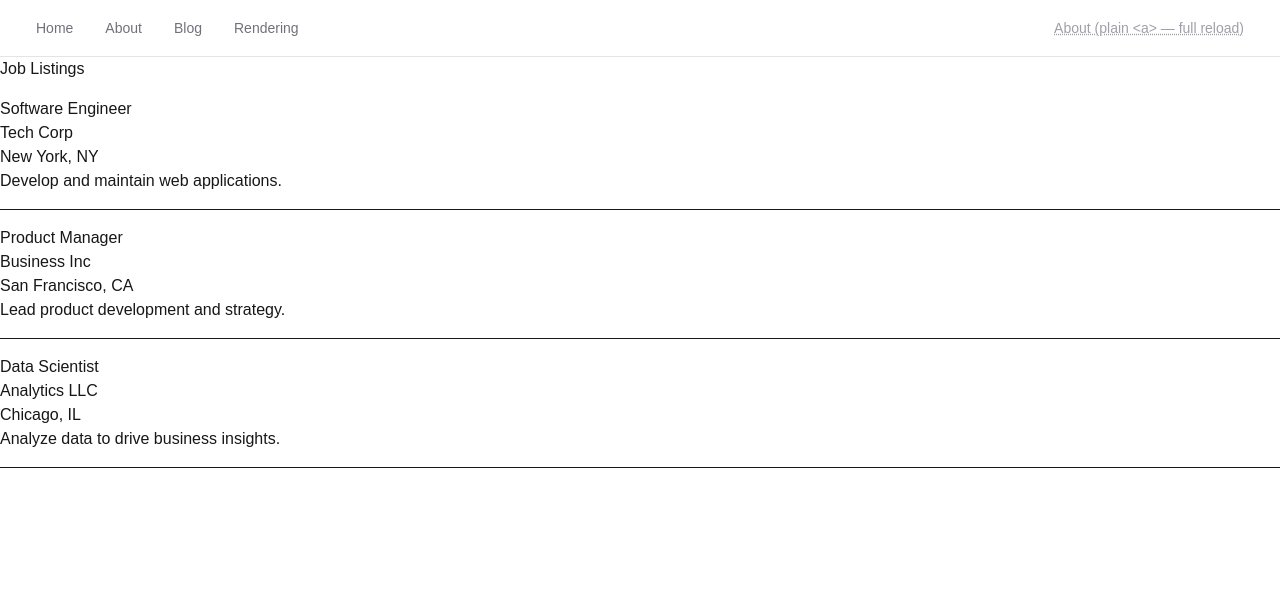
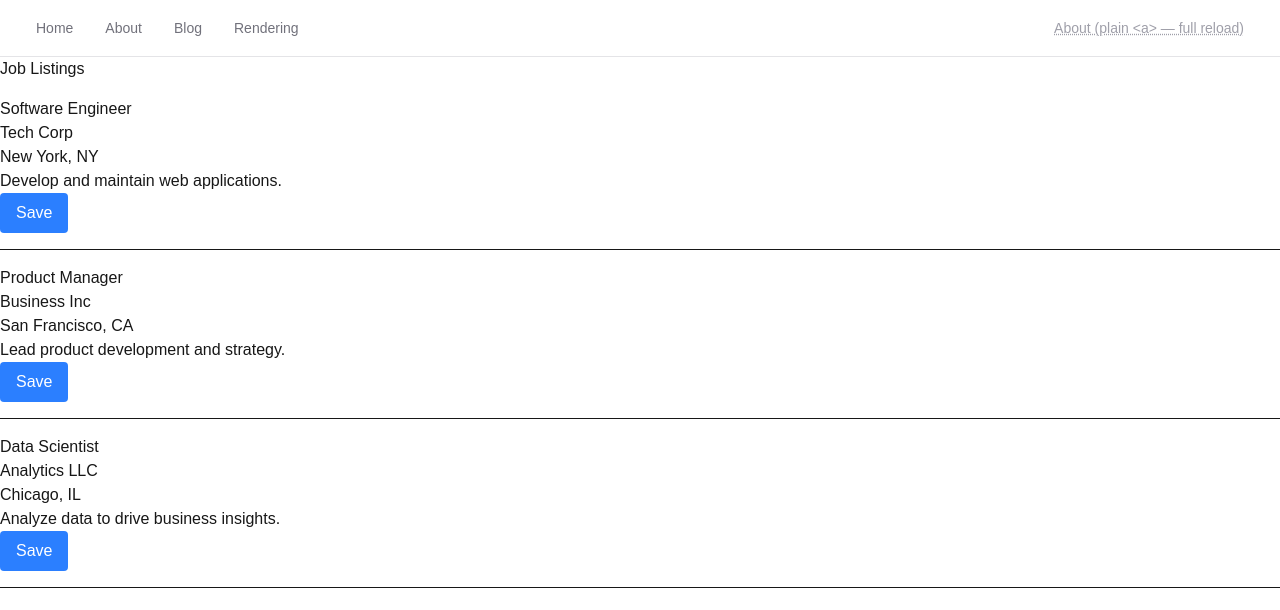
Before and after one commit to MilindGupta-Creator/next-app, a Next.js app: page /jobs in a window 1280 px wide. Shown: the top 610 px of the page. Built offline with nearby package versions, Linux system fonts and the light colour scheme.

Commit message:
Add SaveButton component to handle job saving functionality in JobCard

```diff
--- a/src/app/jobs/JobCard.tsx
+++ b/src/app/jobs/JobCard.tsx
@@ -1,4 +1,5 @@
 // Server Component (no "use client"), so none of this code is sent to the browser.
+import SaveButton from "./SaveButton";
 import type { Job } from "./types";
 
 // Takes ONE job. The { job } part pulls the job prop out of the props object.
@@ -9,6 +10,7 @@ const JobCard = ({ job }: { job: Job }) => {
       <p>{job.company}</p>
       <p>{job.location}</p>
       <p>{job.description}</p>
+      <SaveButton jobId={job.id} />
     </li>
   );
 };
--- /dev/null
+++ b/src/app/jobs/SaveButton.tsx
@@ -0,0 +1,21 @@
+"use client"
+import  { useState } from 'react'
+
+const SaveButton = ({ jobId }: { jobId: number }) => {
+
+ const [isSaved, setIsSaved] = useState(false);
+
+  const handleSave = () => {
+    setIsSaved(!isSaved);
+  };
+
+  return (
+    <div>
+      <button onClick={handleSave} className={`px-4 py-2 rounded ${isSaved ? 'bg-red-500 text-white' : 'bg-blue-500 text-white'}`}>
+        {isSaved ? "Unsave" : "Save"}
+      </button>
+    </div>
+  )
+}
+
+export default SaveButton
```
